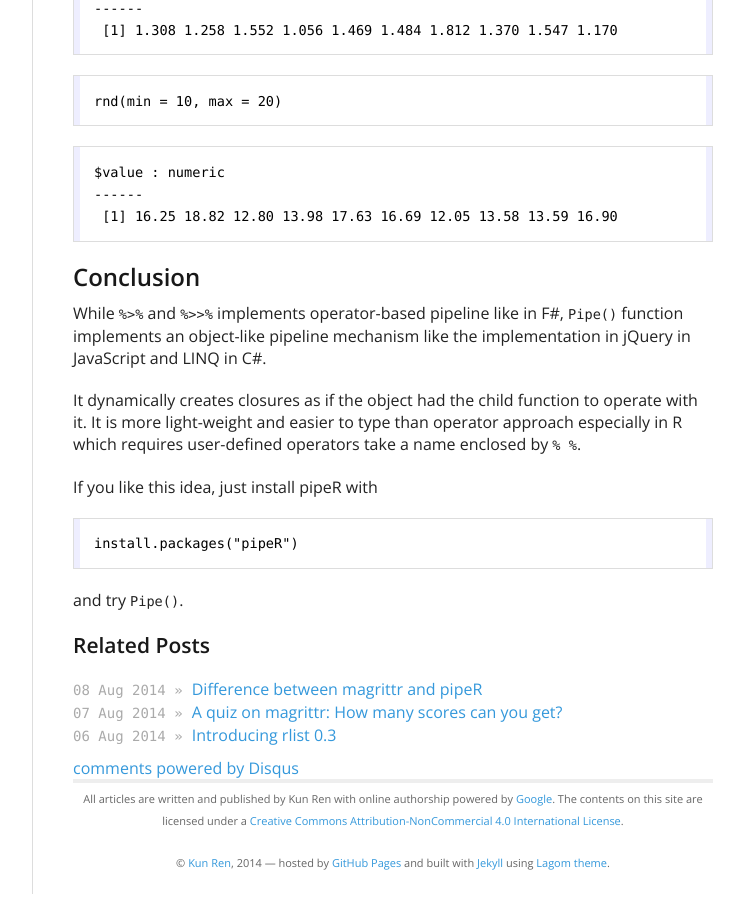
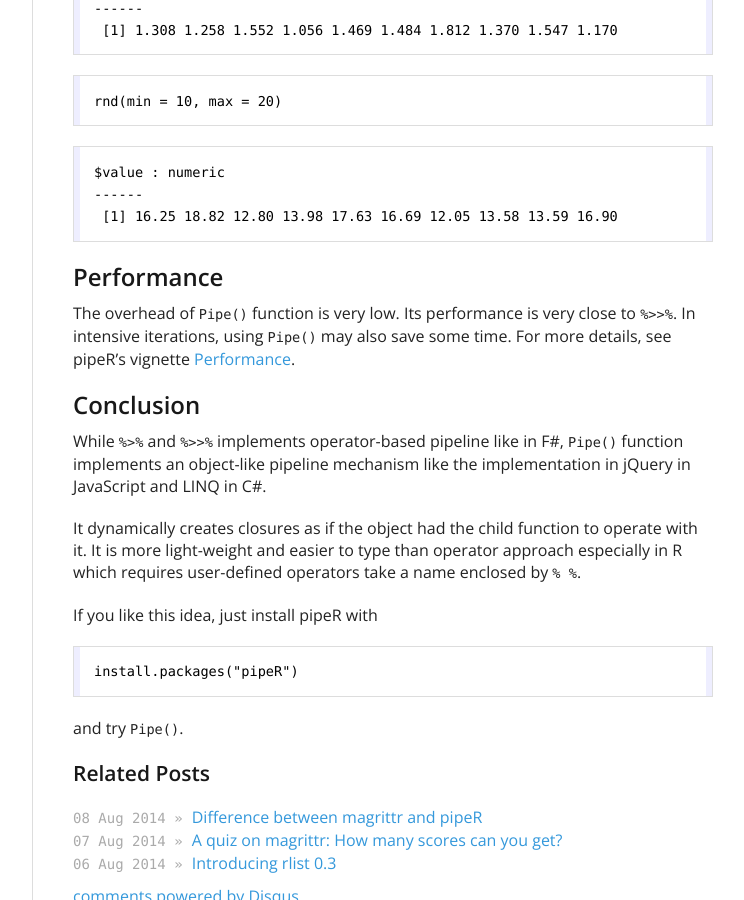
Before and after one commit to harryprince/renkun-ken.github.io, a Jekyll site: the page built from _posts/2014-08-16-easier-way-to-chain-commands-using-pipe-function.md, in a window 1280 px wide and 900 px high, scrolled down 5346 px. Shown: the whole window, without its empty margins (378-1122 px from the left). Built offline with Jekyll 4.4.1, drawn with Linux system fonts in a browser that asks for light colours; nearby versions of some CDN libraries; Markdown is read by kramdown in place of the engine named in the settings; comment, search, counter and statistics services are not loaded.

Commit message:
update post

````diff
--- a/_posts/2014-08-16-easier-way-to-chain-commands-using-pipe-function.md
+++ b/_posts/2014-08-16-easier-way-to-chain-commands-using-pipe-function.md
@@ -258,6 +258,10 @@ $value : numeric
  [1] 16.25 18.82 12.80 13.98 17.63 16.69 12.05 13.58 13.59 16.90
 ```
 
+## Performance
+
+The overhead of `Pipe()` function is very low. Its performance is very close to `%>>%`. In intensive iterations, using `Pipe()` may also save some time. For more details, see pipeR's vignette [Performance](http://cran.r-project.org/web/packages/pipeR/vignettes/Performance.html).
+
 ## Conclusion
 
 While `%>%` and `%>>%` implements operator-based pipeline like in F#, `Pipe()` function implements an object-like pipeline mechanism like the implementation in jQuery in JavaScript and LINQ in C#.
--- a/_src/2014-08-16-easier-way-to-chain-commands-using-pipe-function.Rmd
+++ b/_src/2014-08-16-easier-way-to-chain-commands-using-pipe-function.Rmd
@@ -181,6 +181,10 @@ rnd(min = 1, max = 2)
 rnd(min = 10, max = 20)
 ```
 
+## Performance
+
+The overhead of `Pipe()` function is very low. Its performance is very close to `%>>%`. In intensive iterations, using `Pipe()` may also save some time. For more details, see pipeR's vignette [Performance](http://cran.r-project.org/web/packages/pipeR/vignettes/Performance.html).
+
 ## Conclusion
 
 While `%>%` and `%>>%` implements operator-based pipeline like in F#, `Pipe()` function implements an object-like pipeline mechanism like the implementation in jQuery in JavaScript and LINQ in C#.
````
